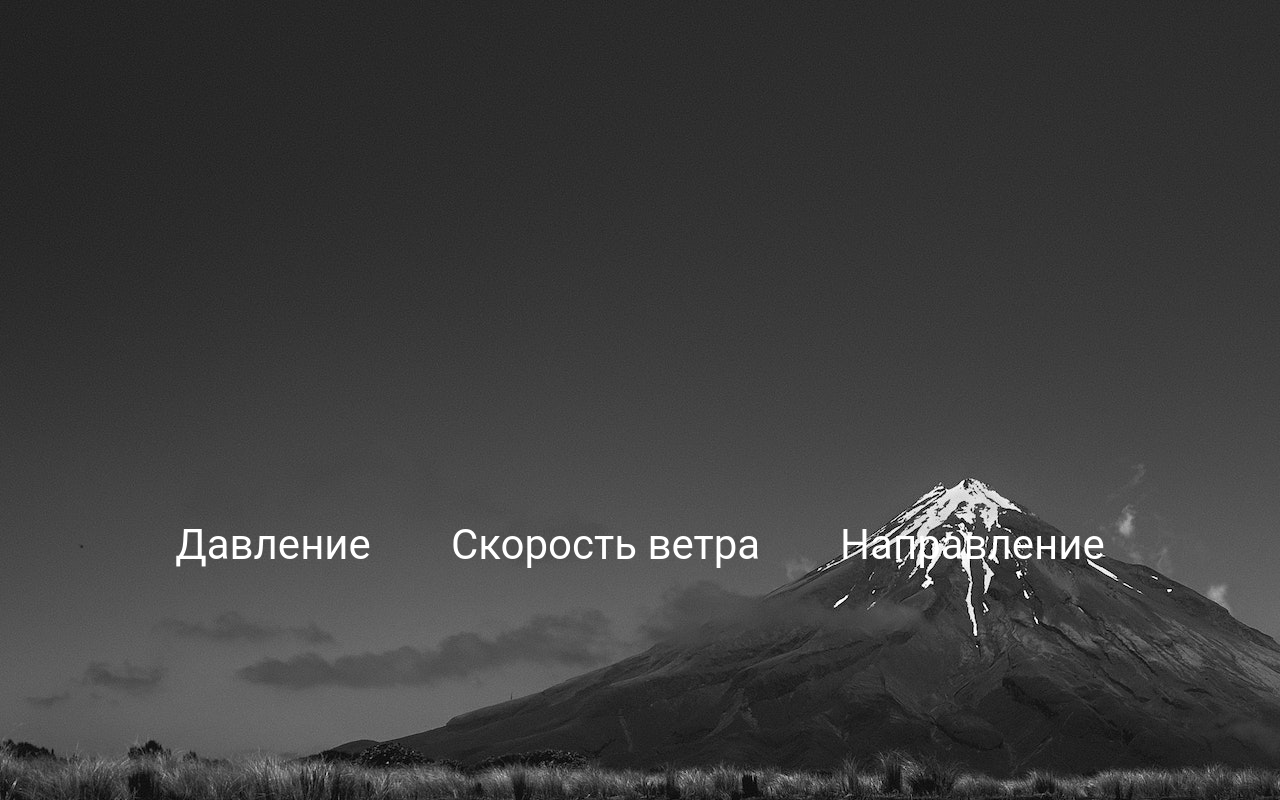
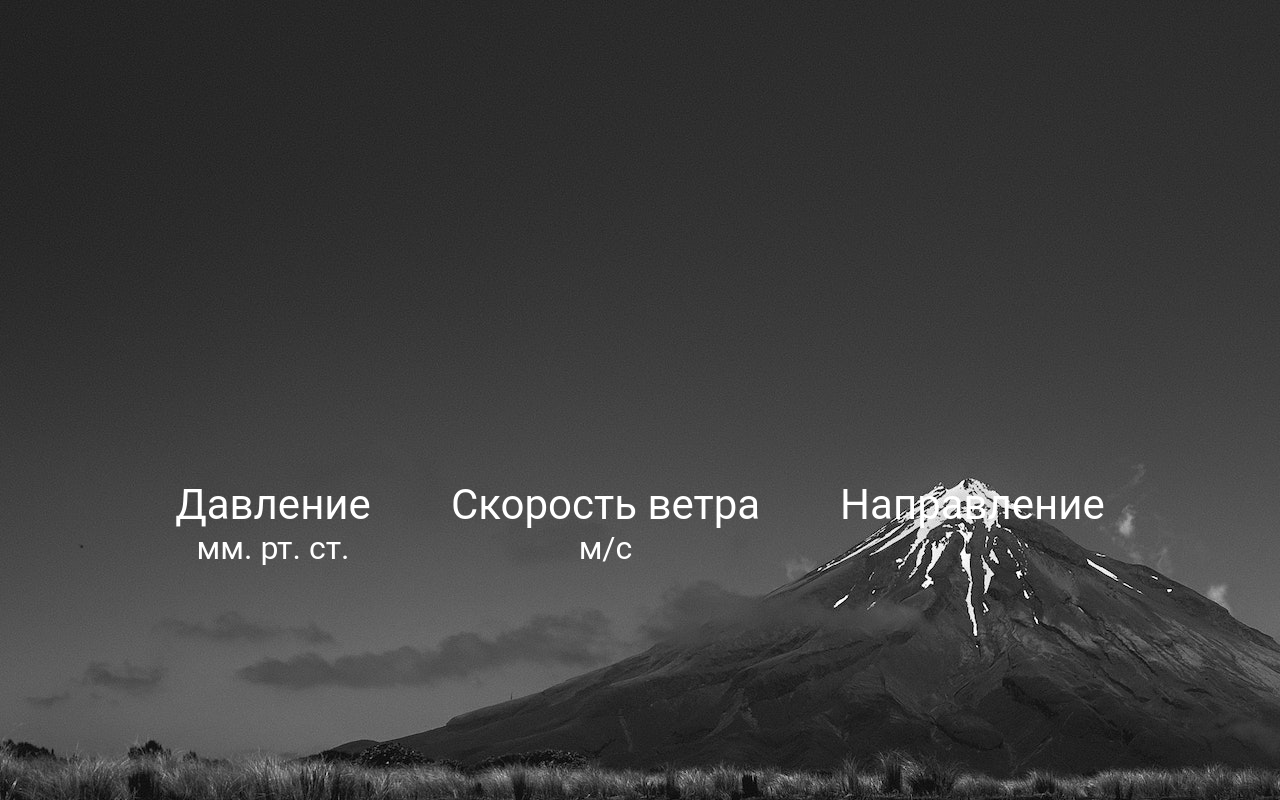
Before and after one commit to ShevchikNS/weather-app, a Next.js app: page /Footer in a window 1280 px wide. Built offline with nearby package versions, Linux system fonts and the light colour scheme.

Commit message:
change files and styles

```diff
--- a/pages/Footer.jsx
+++ b/pages/Footer.jsx
@@ -6,11 +6,11 @@ const Footer = ({pressure, windSpeed, windDirection}) => {
             <div className="footerItems">
                 <div className="items">
                     <div className="nameItem">Давление</div>
-                    <div className="characterItem">{pressure}</div>
+                    <div className="characterItem">{pressure} мм. рт. ст.</div>
                 </div>
                 <div className="items">
                     <div className="nameItem">Скорость ветра</div>
-                    <div className="characterItem">{windSpeed}</div>
+                    <div className="characterItem">{windSpeed} м/с</div>
                 </div>
                 <div className="items">
                     <div className="nameItem">Направление</div>
--- a/pages/index.js
+++ b/pages/index.js
@@ -61,7 +61,7 @@ export default function Home({weather}) {
                     </div>
                 </div>
                 <div className="mainData">
-                    <h1 className="degrees"> {weather.degrees}</h1>
+                    <h1 className="degrees"> {weather.degrees}°C</h1>
                     <h1 className="weatherNow"> {weather.weatherNow}</h1>
                 </div>
             </div>
--- a/styles/footer.css
+++ b/styles/footer.css
@@ -9,7 +9,7 @@
     left: 0;
     bottom: 0;
     width: 100%;
-    height: 35%;
+    height: 40%;
 }
 
 * {
@@ -19,7 +19,7 @@
 
 .content {
     z-index: 10;
-    min-height: calc(100vh - 35vh);
+    min-height: calc(100vh - 40vh);
 }
 
 body {
--- a/styles/globals.css
+++ b/styles/globals.css
@@ -72,7 +72,7 @@
 .degrees {
     margin-top: 15vh;
     text-align: center;
-    font-size: 111px;
+    font-size: 80px;
 }
 .weatherNow {
     text-align: center;
```
